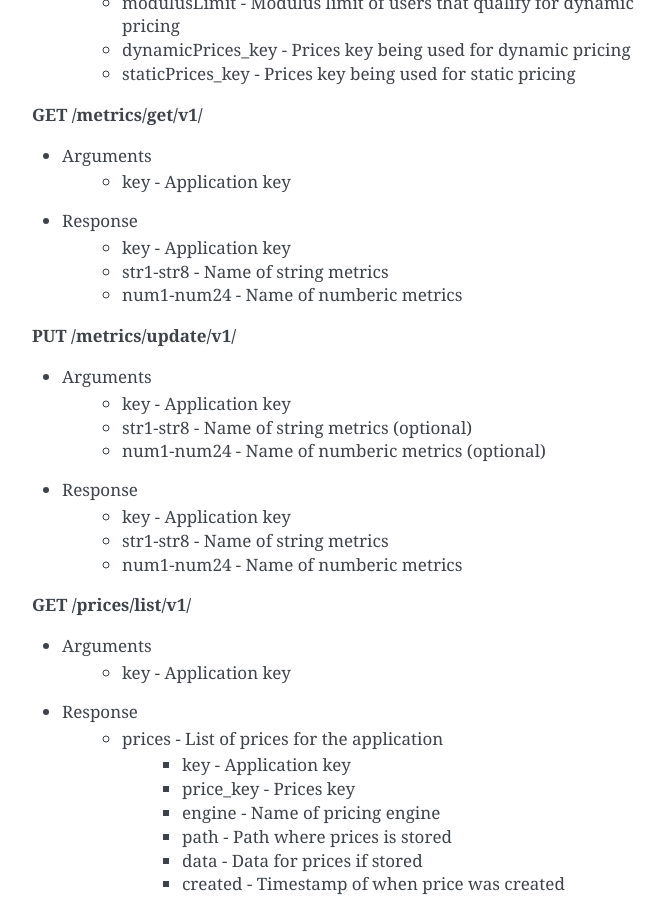
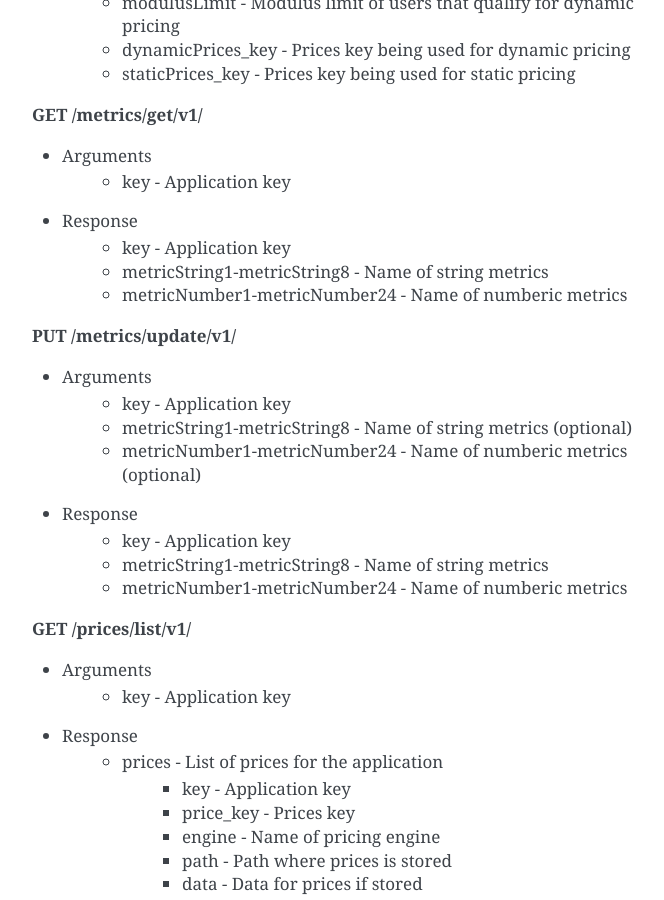
Before and after one commit to oskgeek/liftpass, a Sphinx documentation site: the page built from doc/backend/index.rst, in a window 1280 px wide and 900 px high, scrolled down 6756 px. Shown: the whole window, without its empty margins (388-1052 px from the left). Built offline with Sphinx 7.4.7, drawn with Linux system fonts in a browser that asks for light colours.

Commit message:
Fixed documentation to reflect new metric names in content model.

```diff
--- a/doc/backend/index.rst
+++ b/doc/backend/index.rst
@@ -265,19 +265,19 @@ Application
 	* key - Application key
 * Response
 	* key - Application key
-	* str1-str8 - Name of string metrics
-	* num1-num24 - Name of numberic metrics
+	* metricString1-metricString8 - Name of string metrics
+	* metricNumber1-metricNumber24 - Name of numberic metrics
 
 **PUT /metrics/update/v1/**
 
 * Arguments
 	* key - Application key
-	* str1-str8 - Name of string metrics (optional)
-	* num1-num24 - Name of numberic metrics (optional)
+	* metricString1-metricString8 - Name of string metrics (optional)
+	* metricNumber1-metricNumber24 - Name of numberic metrics (optional)
 * Response
 	* key - Application key
-	* str1-str8 - Name of string metrics
-	* num1-num24 - Name of numberic metrics
+	* metricString1-metricString8 - Name of string metrics
+	* metricNumber1-metricNumber24 - Name of numberic metrics
 
 **GET /prices/list/v1/**
 
```
